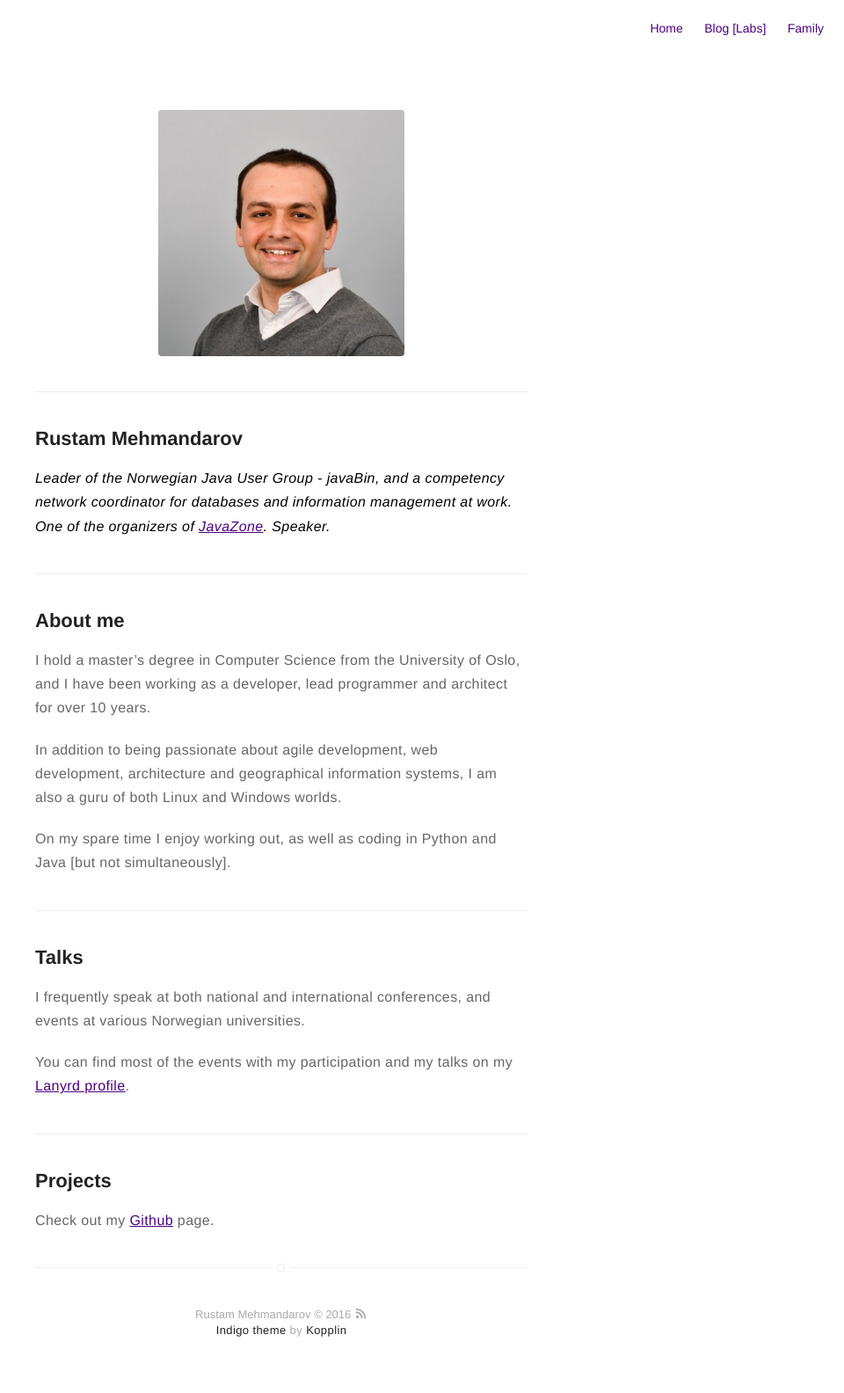
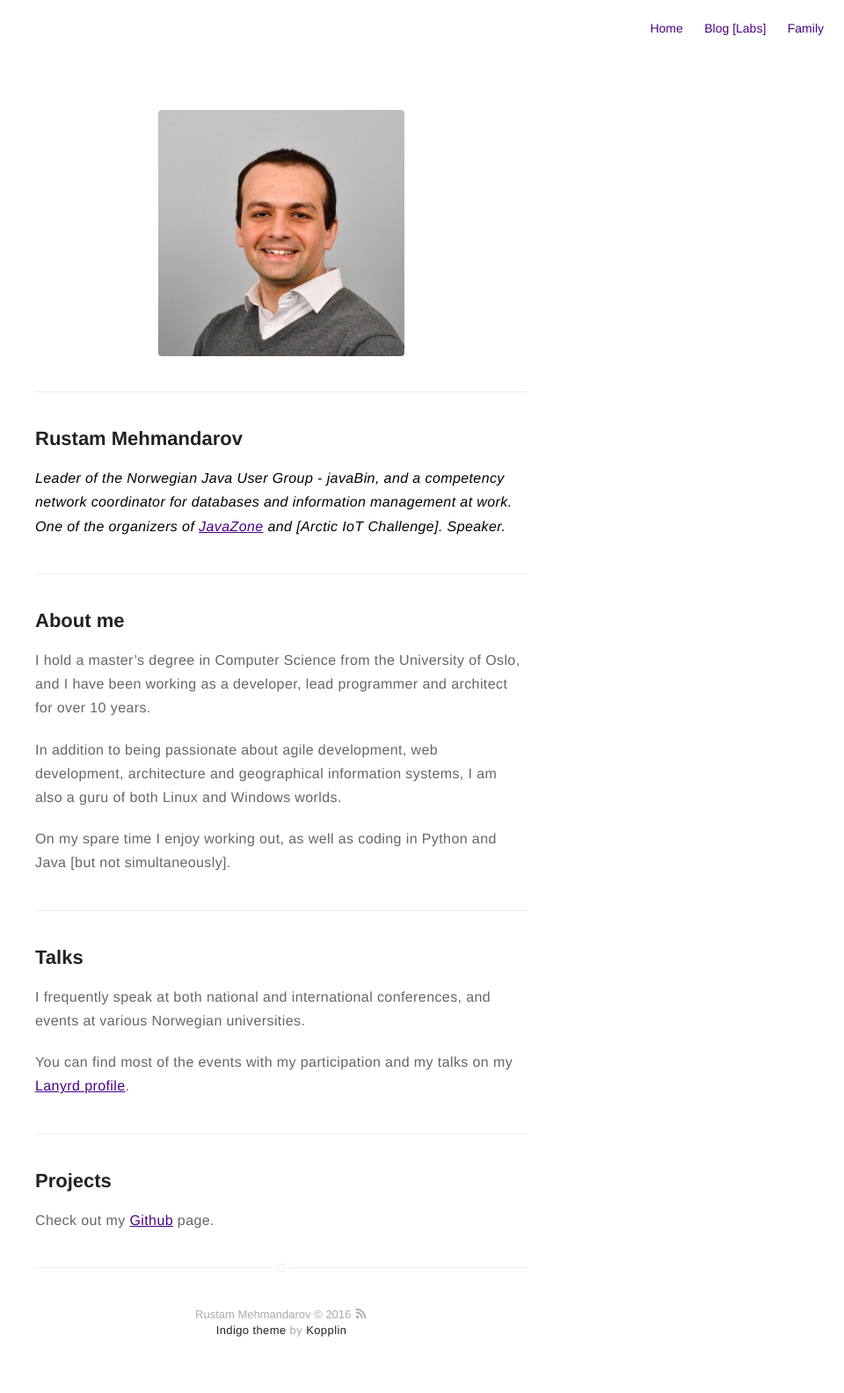
Before and after one commit to mehmandarov/mehmandarov.github.io, a Jekyll site: the page built from about.md, in a window 1280 px wide. Shown: the whole page at 88% size, without its empty margins (320-1280 px from the left). Built offline with Jekyll 4.4.1, drawn with Linux system fonts in a browser that asks for light colours.

Commit message:
Update about

```diff
--- a/about.md
+++ b/about.md
@@ -8,7 +8,7 @@ layout: page
 
 ## Rustam Mehmandarov
 
-_**Leader of the Norwegian Java User Group - javaBin, and a competency network coordinator for databases and information management at work. One of the organizers of [JavaZone][1]. Speaker.**_
+_**Leader of the Norwegian Java User Group - javaBin, and a competency network coordinator for databases and information management at work. One of the organizers of [JavaZone][1] and [Arctic IoT Challenge]. Speaker.**_
 
 ---
 
```
Also changed, not shown: other parts of about.md (+1 -0 lines).
